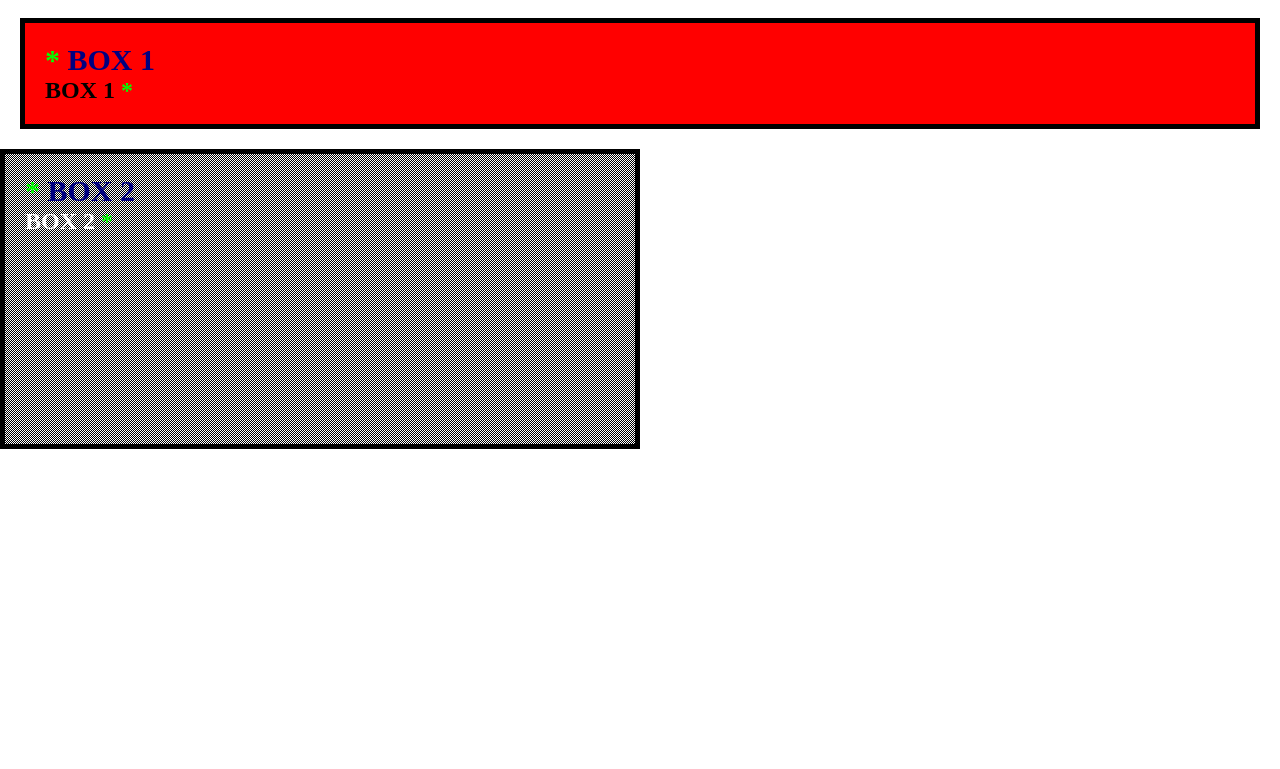
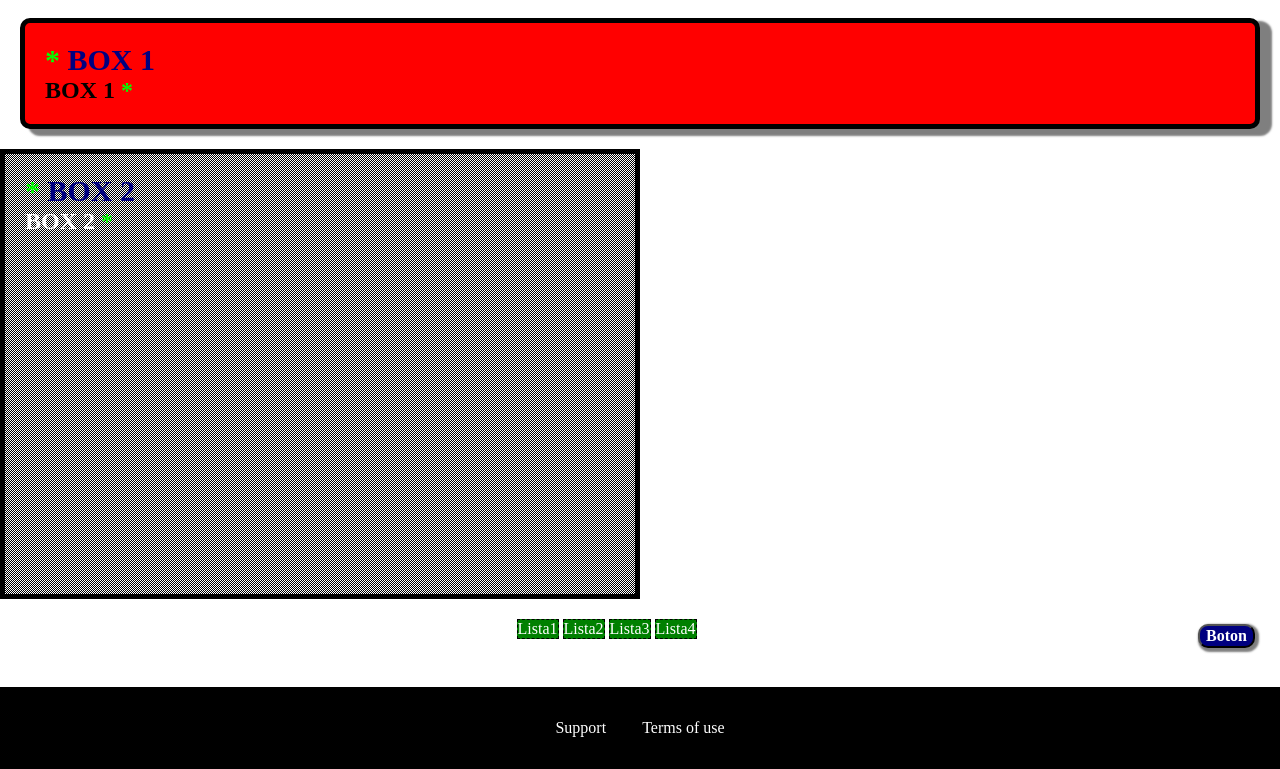
Before and after one commit to juanj1705/CSS_Course, a plain HTML site: page 2_boxes/index.html in a window 1280 px wide. Shown: the part 37-806 px from the top of the page. Drawn offline with Linux system fonts and the light colour scheme; files whose address does not match are found by name.

Commit message:
Version 4.6

```diff
--- a/2_boxes.html
+++ b/2_boxes/index.html
@@ -11,9 +11,10 @@
     <link href="https://fonts.googleapis.com/css2?family=Arvo:ital,wght@0,400;0,700;1,400;1,700&display=swap"
         rel="stylesheet">
     <!-- Importing files -->
-    <link rel="shortcut icon" href="favicon.ico">
-    <link rel="icon" href="favicon.ico">
-    <link rel="stylesheet" href="2_boxes.css">
+    <link rel="shortcut icon" href="../favicon.ico">
+    <link rel="icon" href="../favicon.ico">
+    <!-- <link rel="stylesheet" href="shared.css"> -->
+    <link rel="stylesheet" href="main.css">
 </head>
 
 <body>
@@ -50,9 +51,28 @@
                 BOX 2
             </h1>
         </section>
-
+        <section>
+            <ul class="lista">
+                <button class="boton clearfix">Boton</button>
+                <li>Lista1</li>
+                <li class="clearfix">Lista2</li>
+                <li>Lista3</li>
+                <li>Lista4</li>
+            </ul>
+        </section>
     </main>
-
+    <footer class="main-footer">
+        <nav>
+            <ul>
+                <li>
+                    <a href="#">Support</a>
+                </li>
+                <li>
+                    <a href="#">Terms of use</a>
+                </li>
+            </ul>
+        </nav>
+    </footer>
 </body>
 
 </html>
--- a/2_boxes.css
+++ b/2_boxes/main.css
@@ -1,5 +1,6 @@
 * {
     box-sizing: border-box;
+    clear: both;
 }
 
 body {
@@ -13,6 +14,9 @@ body {
     padding: 20px;
     border: 5px hsl(0, 0%, 0%) solid;
     margin: 20px;
+    box-shadow: 10px 5px 2px 2px rgba(0, 0, 0, 0.5);
+    border-radius: 10px;
+
 }
 /* Margin collapsing, its just 20px of margin */
 #id {
@@ -22,7 +26,7 @@ body {
     border: 5px hsl(0, 0%, 0%) solid;
     margin: 0px;
     width: 50%;
-    height: 300px;
+    height: 450px !important;
 }
 
 .main-header {
@@ -101,3 +105,71 @@ h1::after {
     background: #ffffff;
     border: none;
 }
+
+.boton {
+    text-align: center;
+    border-radius: 10px;
+    box-shadow: 2px 2px 2px 2px rgba(0, 0, 0, 0.5);
+    background-color: #000080;
+    color: #ffffff;
+    font: inherit;
+    margin: 5px;
+    font-weight: bold;
+    cursor: pointer;
+    float: right;
+}
+
+.boton:hover,
+.boton:active {
+    background: #ffffff;
+    color: #000080;
+}
+
+.boton:focus {
+    outline: none;
+}
+
+.lista {
+    list-style: none;
+    text-align: center;
+    padding: 0;
+    margin: 20px;
+}
+
+.lista li{
+    display: inline-block;
+    background-color: #008000;
+    color: #ffffff;
+    border: 1px #000000 dashed;
+    font: inherit;
+    margin: auto;
+}
+
+.main-footer {
+    background: #000000;
+    color: #ffffff;
+    padding: 32px;
+    margin-top: 48px;
+}
+
+.main-footer ul{
+    list-style: none;
+    margin: 0;
+    padding: 0;
+    text-align: center;
+}
+
+.main-footer li{
+    display: inline-block;
+    margin: 0 16px;
+}
+
+.main-footer a{
+    text-decoration: none;
+    color: #ffffff;
+}
+
+.main-footer a:hover,
+.main-footer a:active {
+    color: #808080;
+}
--- /dev/null
+++ b/3_position/main.css
@@ -0,0 +1,86 @@
+html {
+    background: #b3b3b3;
+    padding: 15px;
+    border: 5px solid white;
+    margin: 15px;
+    height: 2500px;
+}
+
+body {
+    background: #fa923f;
+    padding: 20px;
+    border: 5px solid black;
+    margin: 0;
+  }
+  /* Overflow hidden for the parent to hide relative movement outside the parent */
+.parent {
+    background: white;
+    padding: 20px;
+    border: 5px solid black;
+    margin: 0;
+    overflow: hidden;
+  }
+
+.parent div {
+    background: rgb(105, 105, 109);
+    color: white;
+    padding: 10px;
+    border: 5px solid black;
+    margin: 10px;
+}
+
+.parent .child-1 {
+    position: fixed;
+    width: 100%;
+    top: 0;
+    left: 0;
+    right: 0;
+    margin: 0;
+    box-sizing: border-box;
+    z-index: -9999999999999999999999999999999;
+}
+
+
+.parent .child-2 {
+    position: absolute;
+    right: 10px;
+    top: 10px;
+}
+
+
+.parent .child-3 {
+    position: relative;
+    left: -25px;
+    bottom: 55px;
+    box-shadow: 25px 55px 1px 1px rgba(127, 127, 127, 0.5);
+}
+
+.parent .child-4 {
+    background: #fa923f;
+    color: white;
+    padding: 10px;
+    border: 5px solid black;
+    margin: 10px;
+    position: sticky;
+    top: 20px;
+}
+
+/* For sticky */
+
+.country {
+    background: #fa923f;
+    color: white;
+    padding: 10px;
+    border: 5px solid black;
+    margin: 10px;
+    position: sticky;
+    top: 50px;
+}
+
+.cities {
+    background: rgb(105, 105, 109);
+    color: white;
+    padding: 10px;
+    border: 5px solid black;
+    margin: 10px;
+}
```
Also changed, not shown: 1_basic/index.html (renamed from 1_basic.html, +3 -3 lines), 3_position/index.html (added, +46 -0 lines), 1_basic/styles.css (renamed from 1_basic.css).
